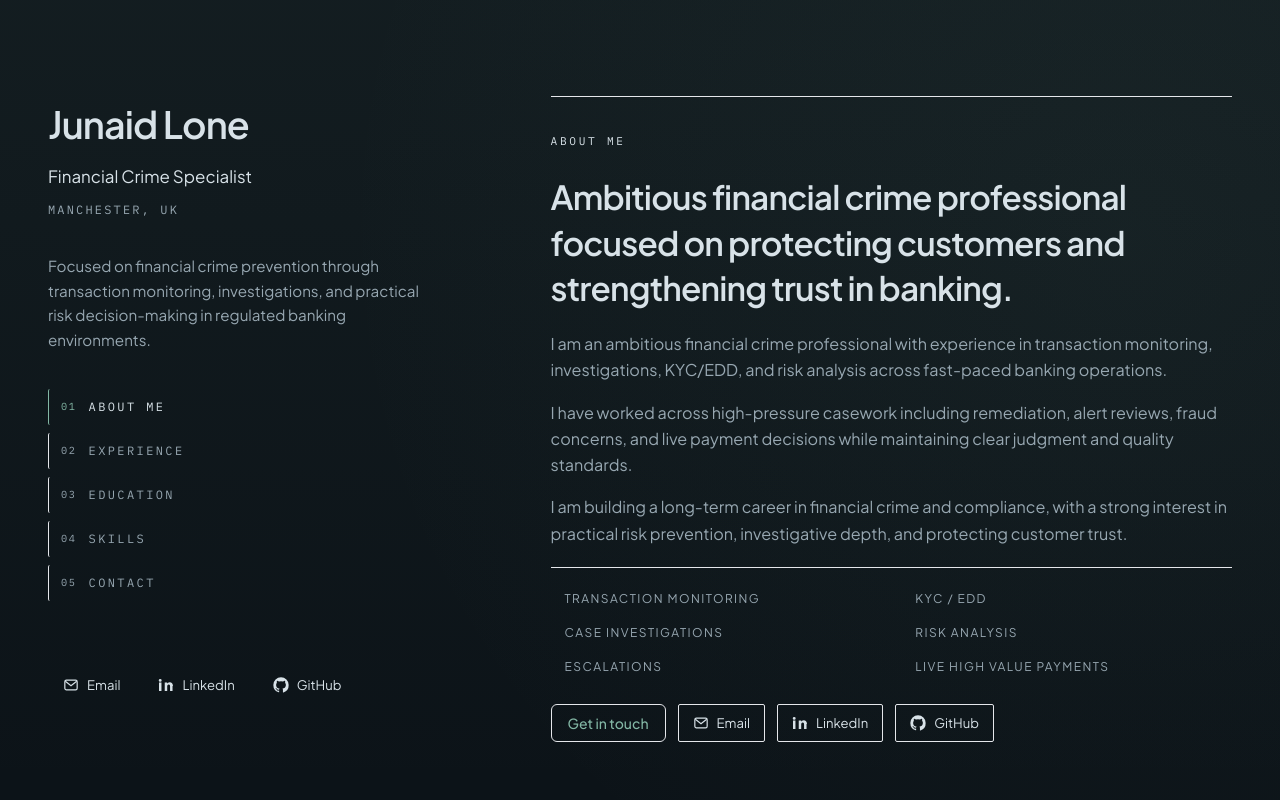
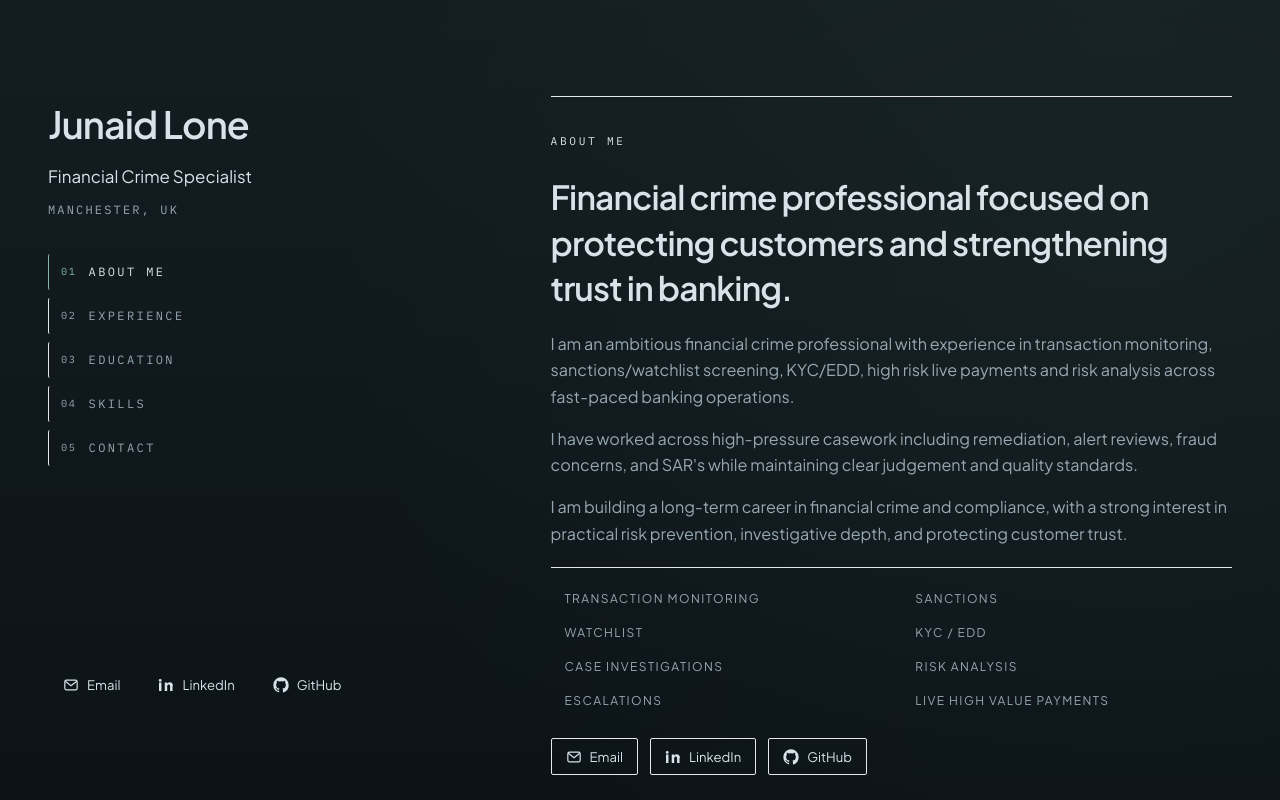
Before and after one commit to JunaidxLone/junaid-portfolio, a Next.js app: page / in a window 1280 px wide. Shown: the top 800 px of the page. Built offline with nearby package versions, Linux system fonts and the light colour scheme.

Commit message:
Update about text and skills content

```diff
--- a/src/components/DesktopSidebar.tsx
+++ b/src/components/DesktopSidebar.tsx
@@ -18,11 +18,6 @@ export default function DesktopSidebar({ activeSection, onNavigate }: DesktopSid
           <p className="text-[1.06rem] text-text/95">{personalInfo.headline}</p>
           <p className="font-mono text-xs uppercase tracking-[0.18em] text-muted">{personalInfo.location}</p>
         </div>
-
-        <p className="max-w-sm text-[0.95rem] leading-relaxed text-muted">
-          Focused on financial crime prevention through transaction monitoring, investigations, and practical risk
-          decision-making in regulated banking environments.
-        </p>
 
         <nav aria-label="Section navigation">
           <ul className="space-y-2">
--- a/src/components/PortfolioPage.tsx
+++ b/src/components/PortfolioPage.tsx
@@ -110,12 +110,6 @@ export default function PortfolioPage() {
               </div>
 
               <div className="mt-7 flex flex-wrap gap-3">
-                <a
-                  href={`mailto:${personalInfo.email}`}
-                  className="focus-ring inline-flex items-center rounded-md border border-accent/60 bg-accent/10 px-4 py-2 text-sm font-medium text-accent transition hover:border-accent hover:bg-accent/20"
-                >
-                  Get in touch
-                </a>
                 {contactLinks.map((link) => (
                   <SocialLink key={link.label} link={link} />
                 ))}
--- a/src/data/portfolio.ts
+++ b/src/data/portfolio.ts
@@ -18,16 +18,18 @@ export const navItems: NavItem[] = [
 ];
 
 export const aboutLead =
-  "Ambitious financial crime professional focused on protecting customers and strengthening trust in banking.";
+  "Financial crime professional focused on protecting customers and strengthening trust in banking.";
 
 export const aboutParagraphs: string[] = [
-  "I am an ambitious financial crime professional with experience in transaction monitoring, investigations, KYC/EDD, and risk analysis across fast-paced banking operations.",
-  "I have worked across high-pressure casework including remediation, alert reviews, fraud concerns, and live payment decisions while maintaining clear judgment and quality standards.",
+  "I am an ambitious financial crime professional with experience in transaction monitoring, sanctions/watchlist screening, KYC/EDD, high risk live payments and risk analysis across fast-paced banking operations.",
+  "I have worked across high-pressure casework including remediation, alert reviews, fraud concerns, and SAR's while maintaining clear judgement and quality standards.",
   "I am building a long-term career in financial crime and compliance, with a strong interest in practical risk prevention, investigative depth, and protecting customer trust."
 ];
 
 export const aboutFocusAreas: string[] = [
   "Transaction Monitoring",
+  "SANCTIONS",
+  "WATCHLIST",
   "KYC / EDD",
   "Case Investigations",
   "Risk Analysis",
@@ -88,6 +90,7 @@ export const education: EducationItem = {
 export const skills: string[] = [
   "Transaction Monitoring",
   "KYC / EDD",
+  "SANCTIONS",
   "PEP & Watchlist Screening",
   "Live High Value Payments",
   "Case Investigations",
```
